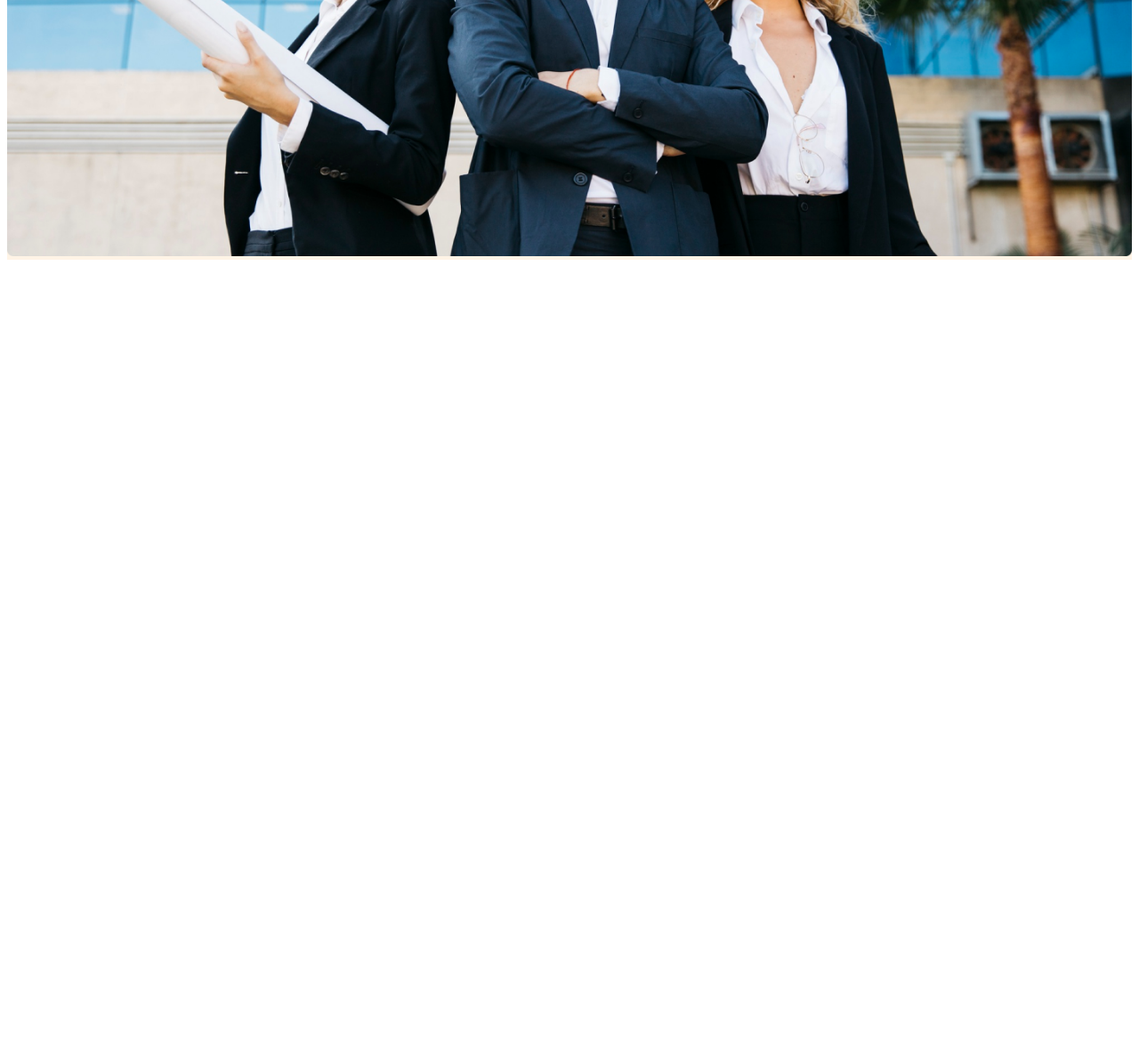
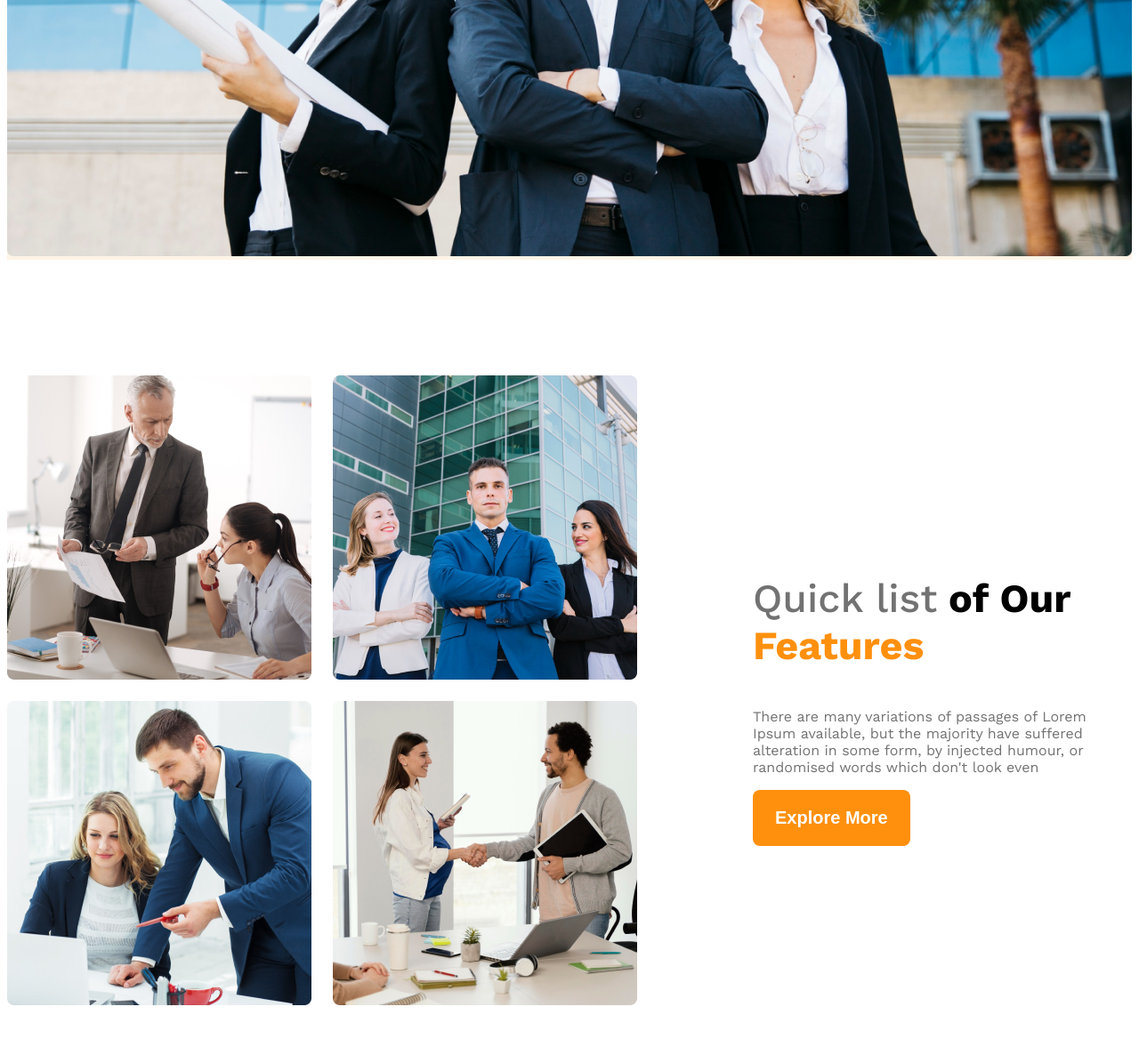
Before and after one commit to AmirHamza20/g3-architects-resources, a plain HTML site: page index 1.html in a window 1280 px wide. Shown: the part 892-2060 px from the top of the page at 89% size. Before the commit the page ends 1192 px from the top, so only its background shows below. Drawn offline with nearby package versions, Linux system fonts and the light colour scheme.

Commit message:
teams section

```diff
--- a/index 1.html
+++ b/index 1.html
@@ -21,13 +21,33 @@
         <div class="banner">
             <div class="banner-content">
                 <h1 class="banner-title">Brand New Group of Architects </h1>
-                <p>There are many variations of passages of Lorem Ipsum available, but the majority have suffered alteration in some form, by injected humour, or randomised words which don't look even</p>
+                <p class="text-light-gray">There are many variations of passages of Lorem Ipsum available, but the majority have suffered alteration in some form, by injected humour, or randomised words which don't look even</p>
                 <button class="btn-primary">Explore More</button>
             </div>
             <img class="banner-image" src="images/banner.png" alt="">
         </div>
     </header>
     <main>
+                <!-- teams section start  -->
+        <section class="teams display-flex">
+            <div class="team-img-container">
+                <img src="images/team1.png" alt="">
+                <img src="images/team2.png" alt="">
+                <img src="images/team3.png" alt="">
+                <img src="images/team4.png" alt="">
+            </div>
+
+            <div class="our-features">
+                <h3 class="feature-title"><span id="quick-list" class="text-light-gray">Quick list</span> <span class=".text-gray">of Our</span> <span class="text-orange"> Features</span></h3>
+                <p class="feature-description text-light-gray">There are many variations of passages of Lorem Ipsum available, but the majority have suffered alteration in some form, by injected humour, or randomised words which don't look even</p>
+                <button class="btn-primary">Explore More</button>
+            </div>
+        </section>
+
+        <!-- features  will enjoy   -->
+         <section>
+
+         </section>
 
     </main>
     <footer>
--- a/style.css
+++ b/style.css
@@ -32,6 +32,12 @@
     font-weight: 600;
     border-radius: 8px;
     border: none;
+}
+main > section{
+    margin-top: 130px;
+}
+.text-orange{
+    color: #FF900E;
 }
 
 
@@ -81,11 +87,50 @@
 }
 
 /* team and feature related style  */
+.teams{
+    align-items: center;
+}
+.team-img-container{
+    display: grid;
+    grid-template-columns: repeat(2, 1fr);
+    gap: 24px;
+}
+.our-features{
+    margin-left: 130px;
+    max-width: 530px;
+}
+.feature-title{
+    font-size: 2.8rem;
+    font-weight: 700;
+}
+#quick-list{
+    font-weight: 500;
+}
 
 
   /* responsive media query  */
   @media screen and (max-width:576px) {
-    .navbar, .nav-link{
+    .navbar,
+    .nav-link,
+    .teams {
         flex-direction: column;
     }
+    .team-img-container{
+        grid-template-columns: repeat(1, 1fr);
+    }
+    .our-features{
+        margin: 20px;
+    }
   }
+
+
+  /* medium size device  */
+
+  @media screen and (min-width:576px) and (max-width:992px){
+    .teams {
+        flex-direction: column;
+    }
+    ..our-features{
+        margin: 50px auto;
+    }
+  }
```
